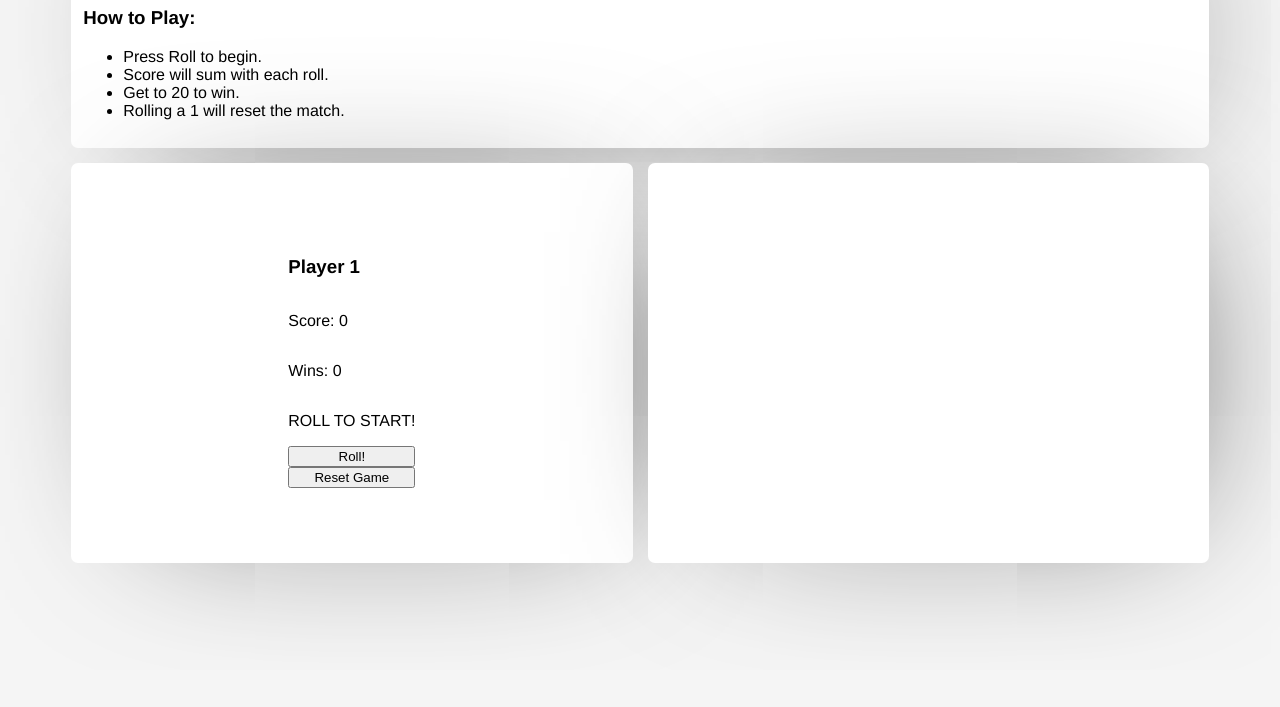
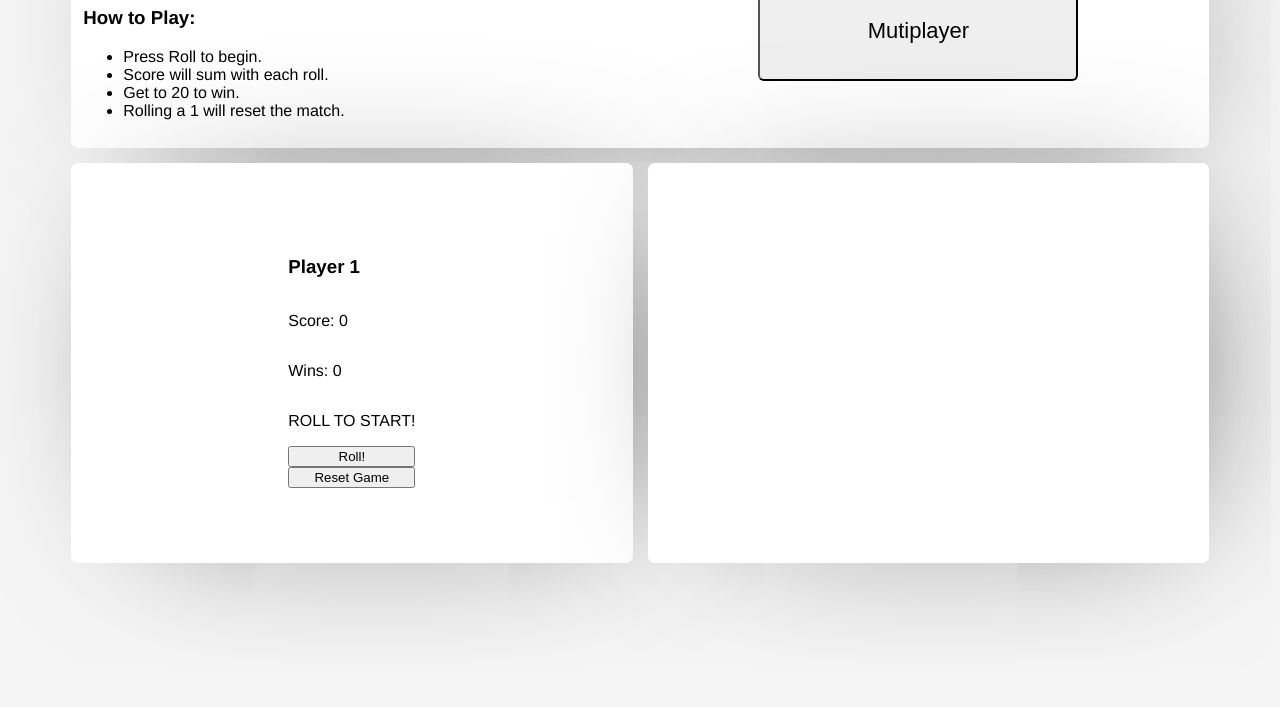
Before and after one commit to connorrooney/diceRollSP, a plain HTML site: page index.html in a window 1280 px wide. Shown: the part 93-800 px from the top of the page. Drawn offline with Linux system fonts and the light colour scheme.

Commit message:
mode switch

```diff
--- a/index.html
+++ b/index.html
@@ -10,8 +10,9 @@
 <body>
     <div class=content>
         <div class=top>
-            <h1>Dice Roller</h1>
+
             <div class=instructions>
+                <h1>Dice Roller</h1>
                 <h3>How to Play:</h3>
                 <ul>
                     <li>Press Roll to begin.</li>
@@ -20,18 +21,19 @@
                     <li>Rolling a 1 will reset the match.</li>
                 </ul>
             </div>
+            <div class=rightside>
+                <a href="https://connorrooney.github.io/diceRollMp/"><button id=switcher>Mutiplayer</button></a>
+            </div>
         </div>
 
         <div class=main>
             <div class=player>
-                <!-- <div class=bumper> -->
                     <h3>Player 1</h3>
                     <p>Score: <span id=score>0</span></p>
                     <p>Wins: <span id=wins>0</span></p>
                     <p id=info>ROLL TO START!</p>
                     <button id=roller>Roll!</button>
                     <button id=reset>Reset Game</button>
-                <!-- </div> -->
             </div>
 
 
--- a/main.css
+++ b/main.css
@@ -19,6 +19,27 @@ body {
     border-radius: 7px;
     box-shadow: 25px 3px 163px -66px rgba(0,0,0,0.75);
     padding: 12px;
+    display: grid;
+    grid-template-columns: 1fr 1fr;
+    grid-template-rows: 1fr;
+    grid-template-areas: "l r";
+}
+
+.instructions {
+    grid-area: l;
+}
+
+.rightside {
+    grid-area: r;
+    align-self: center;
+    justify-self: center;
+}
+
+#switcher {
+    height: 100px;
+    width: 320px;
+    font-size: 22px;
+    border-radius: 6px;
 }
 
 .main {
```
Also changed, not shown: ._main.css (added), img/._dice1.png (added), img/._dice2.png (added), img/._dice3.png (added), img/._dice4.png (added), img/._dice5.png (added), img/._dice6.png (added), 3 other files.
